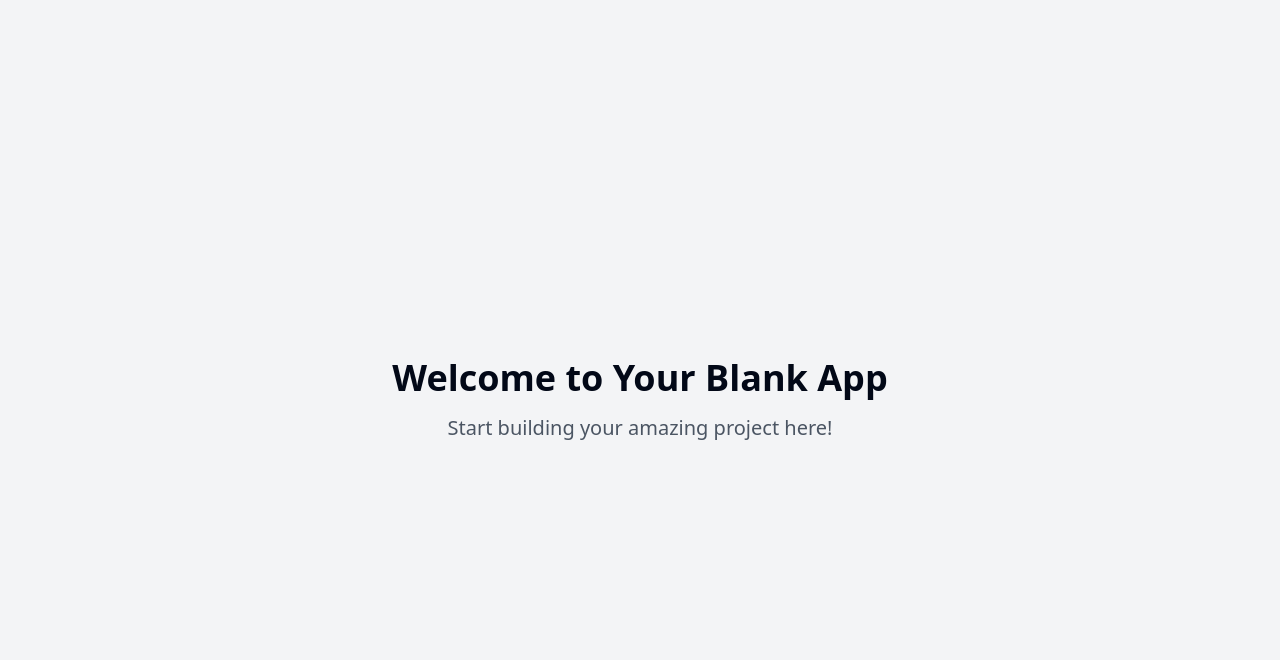
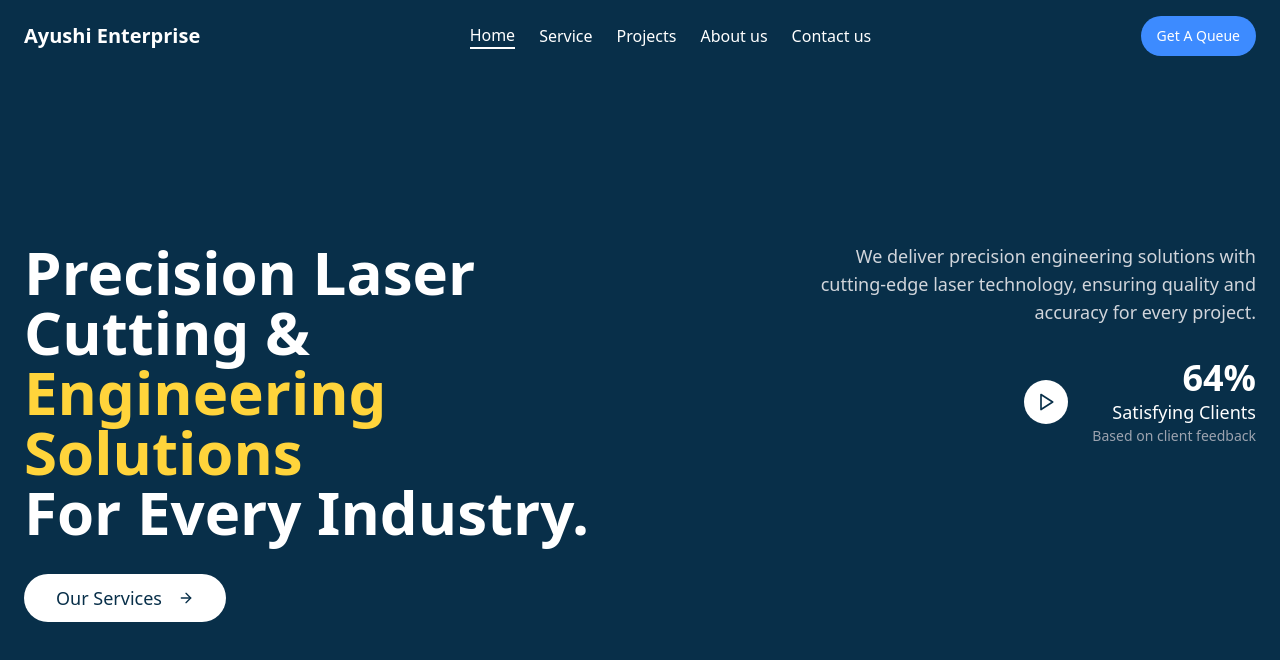
Before and after one commit to projecrt/precision-hero-design-15, a React (Vite) app: page / in a window 1280 px wide. Shown: the top 660 px of the page. Built offline with nearby package versions, Linux system fonts and the light colour scheme.

Commit message:
feat: Implement hero section design
Refactor the hero section to match the specified design, including background color, navigation bar, heading, CTA button, and stat panel.

```diff
--- a/index.html
+++ b/index.html
@@ -1,19 +1,20 @@
+
 <!DOCTYPE html>
 <html lang="en">
   <head>
     <meta charset="UTF-8" />
     <meta name="viewport" content="width=device-width, initial-scale=1.0" />
-    <title>precision-hero-design</title>
-    <meta name="description" content="Lovable Generated Project" />
-    <meta name="author" content="Lovable" />
+    <title>Ayushi Enterprise - Precision Engineering Solutions</title>
+    <meta name="description" content="Precision laser cutting and engineering solutions for every industry. Ayushi Enterprise delivers quality and accuracy for all your engineering needs." />
+    <meta name="author" content="Ayushi Enterprise" />
 
-    <meta property="og:title" content="precision-hero-design" />
-    <meta property="og:description" content="Lovable Generated Project" />
+    <meta property="og:title" content="Ayushi Enterprise - Precision Engineering Solutions" />
+    <meta property="og:description" content="Precision laser cutting and engineering solutions for every industry." />
     <meta property="og:type" content="website" />
     <meta property="og:image" content="https://lovable.dev/opengraph-image-p98pqg.png" />
 
     <meta name="twitter:card" content="summary_large_image" />
-    <meta name="twitter:site" content="@lovable_dev" />
+    <meta name="twitter:site" content="@ayushi_enterprise" />
     <meta name="twitter:image" content="https://lovable.dev/opengraph-image-p98pqg.png" />
   </head>
 
--- /dev/null
+++ b/src/components/HeroSection.tsx
@@ -0,0 +1,56 @@
+
+import React from 'react';
+import { Button } from '@/components/ui/button';
+import { ArrowRight } from 'lucide-react';
+import { Play } from 'lucide-react';
+
+const HeroSection = () => {
+  return (
+    <section className="bg-sky-950 min-h-[90vh] flex items-center">
+      <div className="container mx-auto px-4 md:px-6">
+        <div className="flex flex-col md:flex-row justify-between">
+          {/* Left content - Main heading and CTA */}
+          <div className="mb-12 md:mb-0 md:w-1/2">
+            <h1 className="text-4xl md:text-5xl lg:text-6xl font-extrabold text-white leading-tight">
+              Precision Laser Cutting &
+              <br />
+              <span className="text-highlight-yellow">Engineering Solutions</span>
+              <br />
+              For Every Industry.
+            </h1>
+            <div className="mt-8">
+              <Button
+                className="bg-white text-sky-950 hover:bg-gray-100 rounded-full px-8 py-6 text-lg font-medium flex items-center"
+              >
+                Our Services <ArrowRight className="ml-2 h-5 w-5" />
+              </Button>
+            </div>
+          </div>
+
+          {/* Right content - Stats panel */}
+          <div className="md:w-5/12 text-right flex flex-col items-end">
+            <div className="max-w-md">
+              <p className="text-light-gray mb-8 text-base md:text-lg">
+                We deliver precision engineering solutions with cutting-edge laser technology,
+                ensuring quality and accuracy for every project.
+              </p>
+
+              <div className="flex items-center justify-end">
+                <div className="flex items-center justify-center bg-white rounded-full p-3 mr-6">
+                  <Play className="h-5 w-5 text-sky-950" />
+                </div>
+                <div>
+                  <span className="text-white text-4xl font-bold">64%</span>
+                  <div className="text-white text-lg font-medium">Satisfying Clients</div>
+                  <p className="text-sublabel-gray text-sm">Based on client feedback</p>
+                </div>
+              </div>
+            </div>
+          </div>
+        </div>
+      </div>
+    </section>
+  );
+};
+
+export default HeroSection;
--- /dev/null
+++ b/src/components/Navbar.tsx
@@ -0,0 +1,93 @@
+
+import React, { useState } from 'react';
+import { Button } from '@/components/ui/button';
+import { cn } from '@/lib/utils';
+import { Menu, X } from 'lucide-react';
+
+const navLinks = [
+  { name: 'Home', href: '#', active: true },
+  { name: 'Service', href: '#', active: false },
+  { name: 'Projects', href: '#', active: false },
+  { name: 'About us', href: '#', active: false },
+  { name: 'Contact us', href: '#', active: false },
+];
+
+const Navbar = () => {
+  const [mobileMenuOpen, setMobileMenuOpen] = useState(false);
+
+  const toggleMobileMenu = () => {
+    setMobileMenuOpen(!mobileMenuOpen);
+  };
+
+  return (
+    <nav className="w-full py-4">
+      <div className="container mx-auto flex items-center justify-between px-4 md:px-6">
+        <div className="text-white text-xl font-bold">Ayushi Enterprise</div>
+
+        {/* Mobile menu button */}
+        <div className="md:hidden">
+          <Button
+            variant="ghost"
+            size="icon"
+            className="text-white"
+            onClick={toggleMobileMenu}
+          >
+            {mobileMenuOpen ? <X /> : <Menu />}
+          </Button>
+        </div>
+
+        {/* Desktop Navigation */}
+        <div className="hidden md:flex md:items-center space-x-6">
+          {navLinks.map((link) => (
+            <a
+              key={link.name}
+              href={link.href}
+              className={cn(
+                "text-white transition-colors duration-200 hover:text-highlight-yellow",
+                link.active && "border-b-2 border-white"
+              )}
+            >
+              {link.name}
+            </a>
+          ))}
+        </div>
+
+        {/* CTA Button */}
+        <div className="hidden md:block">
+          <Button
+            className="bg-cta-blue hover:bg-blue-600 text-white rounded-full"
+          >
+            Get A Queue
+          </Button>
+        </div>
+      </div>
+
+      {/* Mobile Navigation Menu */}
+      {mobileMenuOpen && (
+        <div className="md:hidden">
+          <div className="flex flex-col space-y-4 px-4 py-6 bg-sky-950">
+            {navLinks.map((link) => (
+              <a
+                key={link.name}
+                href={link.href}
+                className={cn(
+                  "text-white py-2 transition-colors duration-200 hover:text-highlight-yellow",
+                  link.active && "border-b-2 border-white"
+                )}
+              >
+                {link.name}
+              </a>
+            ))}
+            <Button
+              className="bg-cta-blue hover:bg-blue-600 text-white rounded-full w-full mt-2"
+            >
+              Get A Queue
+            </Button>
+          </div>
+        </div>
+      )}
+    </nav>
+  );
+};
+
+export default Navbar;
--- a/src/pages/Index.tsx
+++ b/src/pages/Index.tsx
@@ -1,12 +1,13 @@
-// Update this page (the content is just a fallback if you fail to update the page)
+
+import React from 'react';
+import Navbar from '@/components/Navbar';
+import HeroSection from '@/components/HeroSection';
 
 const Index = () => {
   return (
-    <div className="min-h-screen flex items-center justify-center bg-gray-100">
-      <div className="text-center">
-        <h1 className="text-4xl font-bold mb-4">Welcome to Your Blank App</h1>
-        <p className="text-xl text-gray-600">Start building your amazing project here!</p>
-      </div>
+    <div className="min-h-screen bg-sky-950">
+      <Navbar />
+      <HeroSection />
     </div>
   );
 };
--- a/tailwind.config.ts
+++ b/tailwind.config.ts
@@ -1,3 +1,4 @@
+
 import type { Config } from "tailwindcss";
 
 export default {
@@ -61,7 +62,14 @@ export default {
 					'accent-foreground': 'hsl(var(--sidebar-accent-foreground))',
 					border: 'hsl(var(--sidebar-border))',
 					ring: 'hsl(var(--sidebar-ring))'
-				}
+				},
+        "sky": {
+          950: "#082f49"
+        },
+        "highlight-yellow": "#FFD43B",
+        "cta-blue": "#3D8BFF",
+        "light-gray": "#D1D5DB",
+        "sublabel-gray": "#9CA3AF"
 			},
 			borderRadius: {
 				lg: 'var(--radius)',
```
